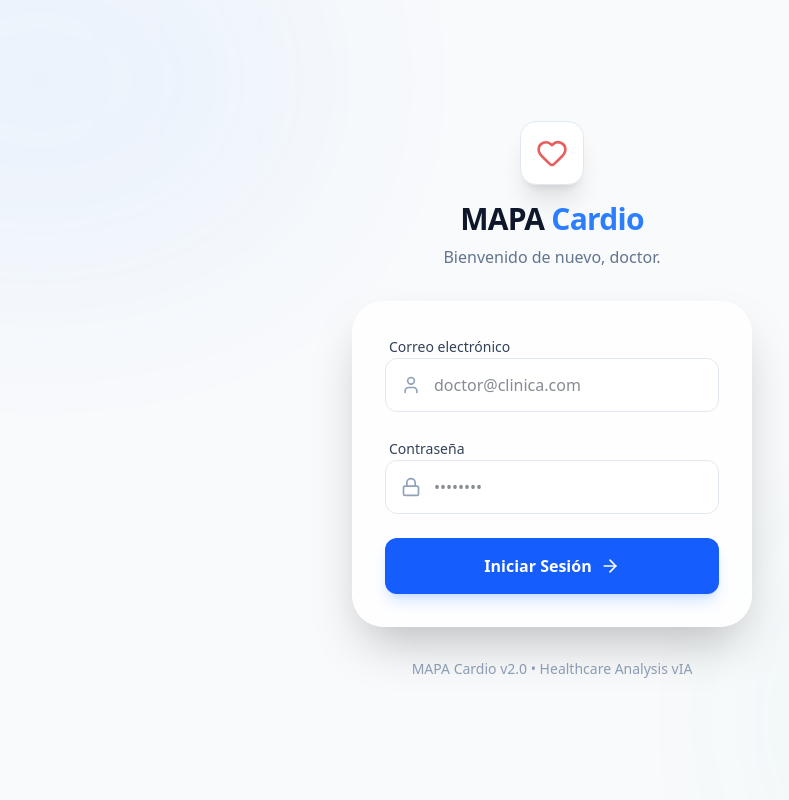
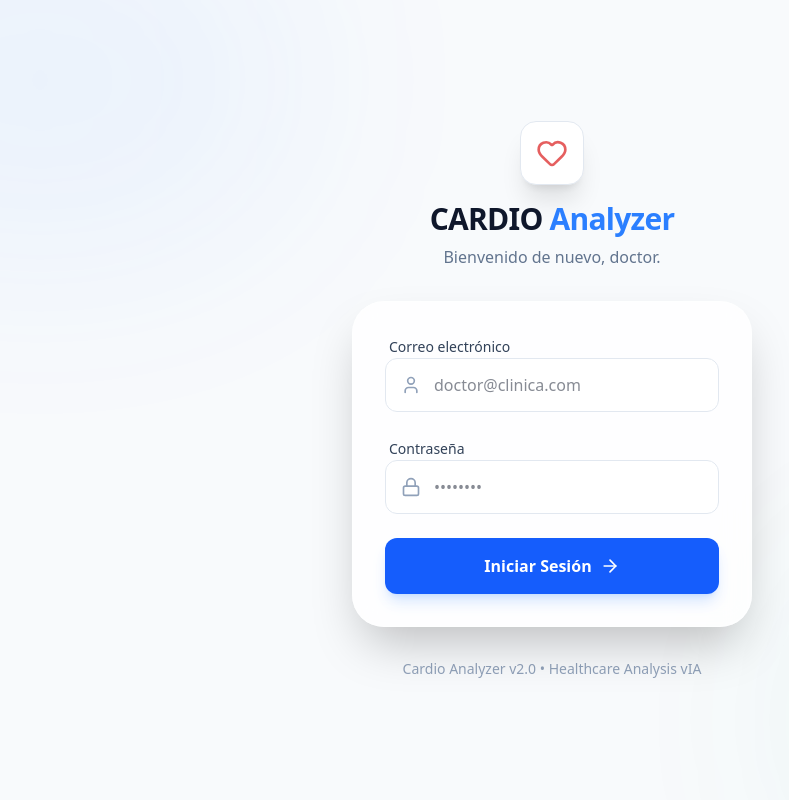
Before and after one commit to magalvez/cardio-analyzer-web, a Next.js app: page /login in a window 1280 px wide. Shown: the whole page, without its empty margins (88-877 px from the left). Built offline with nearby package versions, Linux system fonts and the light colour scheme.

Commit message:
Change application name labels

```diff
--- a/app/dashboard/actions.ts
+++ b/app/dashboard/actions.ts
@@ -39,8 +39,8 @@ export async function getDashboardStats() {
       LEFT JOIN resultados_ia r ON c.clasificacion = r.clasificacion
       LEFT JOIN estudios e ON e.id = r.estudio_id AND (
         ${session.rol === 'admin'
-          ? sql`e.clinica_id = ${session.clinica_id}`
-          : sql`e.medico_solicitante_id = ${session.medico_id}`}
+        ? sql`e.clinica_id = ${session.clinica_id}`
+        : sql`e.medico_solicitante_id = ${session.medico_id}`}
       )
       GROUP BY c.clasificacion, c.label
       ORDER BY
@@ -181,7 +181,7 @@ export async function exportAnnualReport() {
         </table>
 
         <div style="margin-top: 100px; text-align: center; border-top: 1pt solid #e2e8f0; padding-top: 20px;">
-          <p style="font-size: 9pt; color: #94a3b8;">Este documento es un reporte estadístico generado por el sistema MAPA Cardio Analyzer.</p>
+          <p style="font-size: 9pt; color: #94a3b8;">Este documento es un reporte estadístico generado por el sistema CARDIO Analyzer.</p>
           <p style="font-size: 9pt; color: #94a3b8;">&copy; ${year} Cardio Analyzer Labs. Todos los derechos reservados.</p>
         </div>
       </div>
--- a/app/dashboard/liquidaciones/page.tsx
+++ b/app/dashboard/liquidaciones/page.tsx
@@ -67,7 +67,7 @@ export default function LiquidacionesPage() {
                   <motion.tr key={liq.id} className="hover:bg-slate-50/20 transition-colors group">
                     <td className="px-8 py-5">
                       <p className="text-sm font-bold">{liq.doctor}</p>
-                      <p className="text-[10px] uppercase font-bold text-slate-400">MAPA Service</p>
+                      <p className="text-[10px] uppercase font-bold text-slate-400">CARDIO Service</p>
                     </td>
                     <td className="px-6 py-5"><span className="text-sm font-black">{liq.total_estudios}</span></td>
                     <td className="px-6 py-5"><div className="font-black text-blue-600">${Number(liq.total).toLocaleString()}</div></td>
--- a/app/layout.tsx
+++ b/app/layout.tsx
@@ -13,8 +13,8 @@ const jetbrainsMono = JetBrains_Mono({
 });
 
 export const metadata: Metadata = {
-  title: "MAPA Cardio — Web App",
-  description: "Plataforma de gestión y análisis de estudios MAPA cardiológicos.",
+  title: "CARDIO Analyzer — Web App",
+  description: "Plataforma de gestión y análisis de estudios cardiológicos.",
   other: {
     "color-scheme": "light"
   }
--- a/app/login/page.tsx
+++ b/app/login/page.tsx
@@ -62,7 +62,7 @@ export default function LoginPage() {
             <Heart className="w-8 h-8 text-status-anormal animate-pulse" />
           </div>
           <h1 className="text-3xl font-bold tracking-tight text-slate-900">
-            MAPA <span className="text-blue-500">Cardio</span>
+            CARDIO <span className="text-blue-500">Analyzer</span>
           </h1>
           <p className="mt-2 text-slate-500">
             Bienvenido de nuevo, doctor.
@@ -135,7 +135,7 @@ export default function LoginPage() {
 
         {/* Footer info */}
         <p className="mt-8 text-center text-sm text-slate-400 ">
-          MAPA Cardio v2.0 &bull; Healthcare Analysis vIA
+          Cardio Analyzer v2.0 &bull; Healthcare Analysis vIA
         </p>
       </motion.div>
     </div>
--- a/components/sidebar.tsx
+++ b/components/sidebar.tsx
@@ -53,7 +53,7 @@ export default function Sidebar({ userRole }: { userRole: string }) {
             >
               <Heart className="w-8 h-8 text-status-anormal" />
               <span className="text-xl font-bold tracking-tight">
-                MAPA <span className="text-blue-500">Cardio</span>
+                CARDIO <span className="text-blue-500">Analyzer</span>
               </span>
             </motion.div>
           )}
```
Lines whose indentation alone changed are shown as unchanged.
